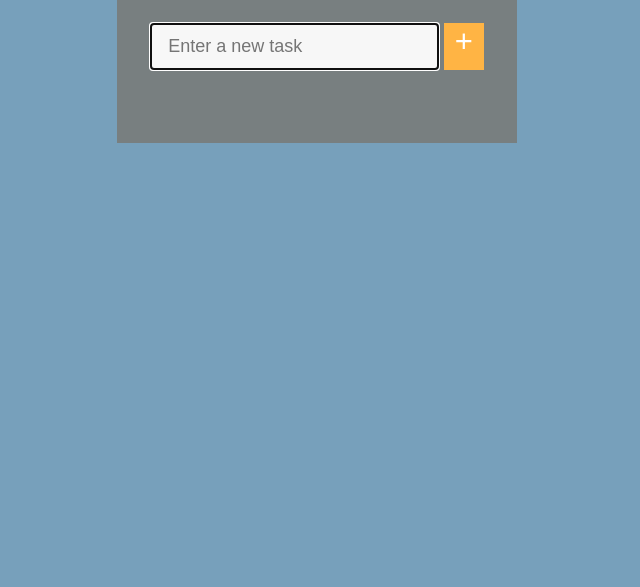
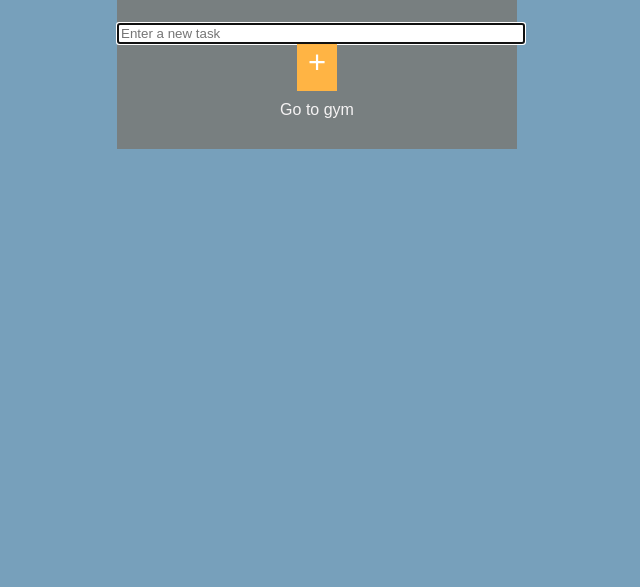
Before and after one commit to GeekGully/Todo-List, a website: page index.html in a window 1280 px wide. Shown: the part 213-800 px from the top of the page, without its empty margins (323-963 px from the left). Drawn offline with Linux system fonts and the light colour scheme.

Commit message:
added a ul element

```diff
--- a/index.html
+++ b/index.html
@@ -10,21 +10,25 @@
   <body>
     <div class="tasks">
       <div class="task_list">
-        <h1 class="title">ToDo-List</h1>
+        <h1 class="title" style="padding-bottom:0px;">ToDo-List</h1>
         <form id="addForm" action="">
           <input
             type="text"
-            class="new_task"
+            id="new_task"
             autofocus
             placeholder="Enter a new task"
             aria-label="Enter a new task"
             size="22px"
           />
-          <button class="btn_task" aria-label="create a new task">
+          <button type="submit" class="btn_task" aria-label="create a new task">
             <span>+</span>
           </button>
+          <ul id="items">
+            <li class="task-item">Go to gym</li>
+          </ul>
         </form>
       </div>
     </div>
+    <script src="script.js"></script>
   </body>
 </html>
```
